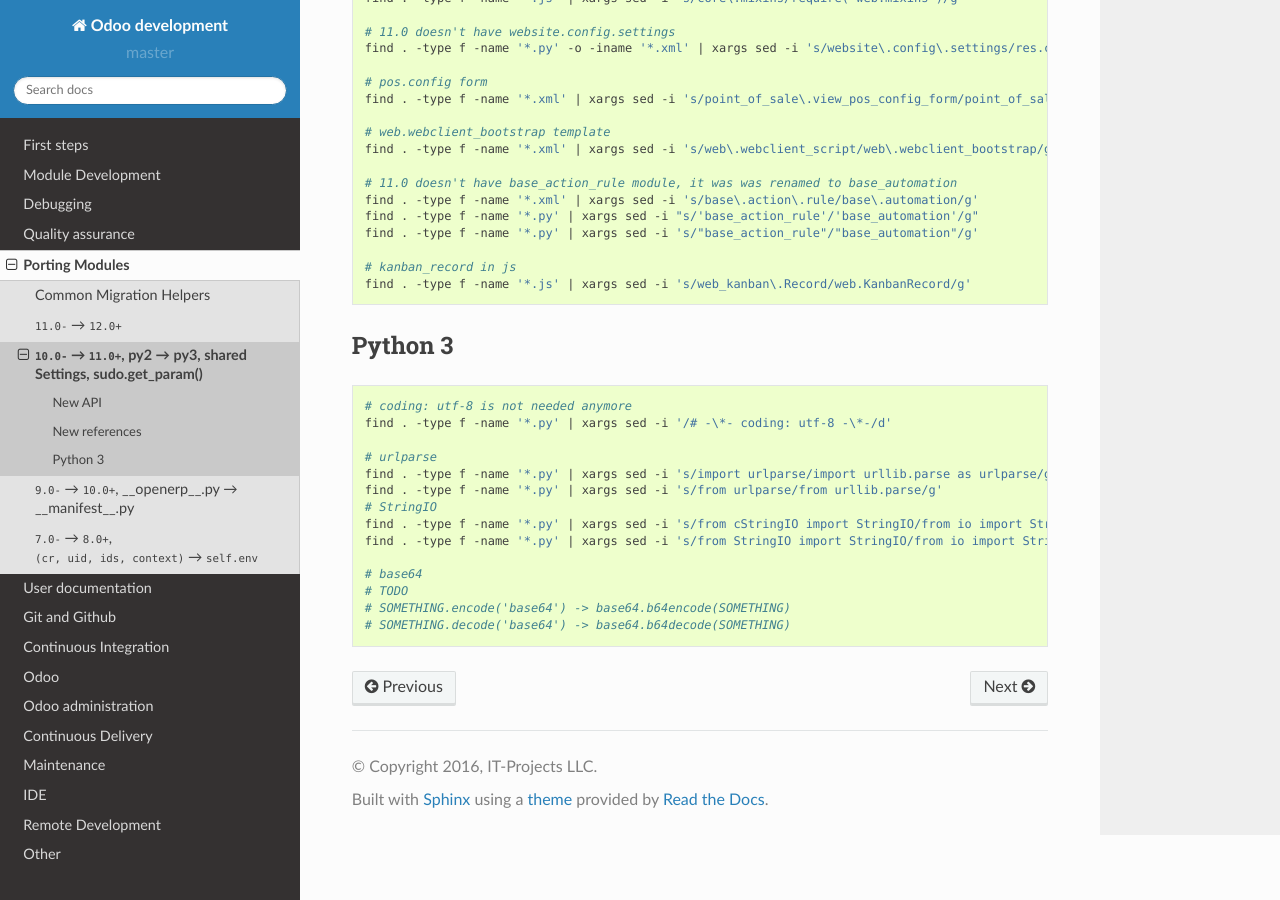
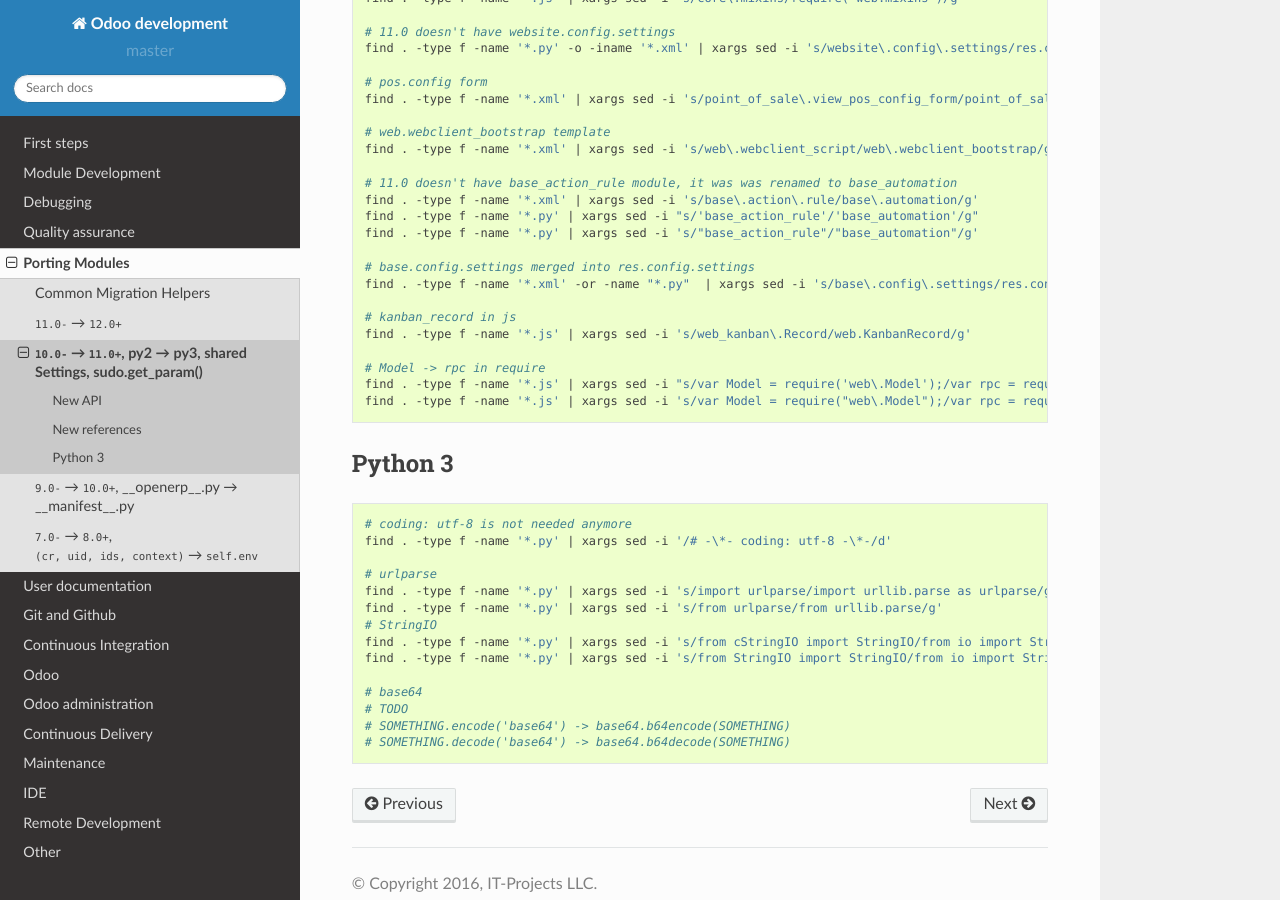
Before and after one commit to itpp-labs/odoo-development, a Sphinx documentation site: the page built from docs/migration/migrate-odoo-10-to-11.rst, in a window 1280 px wide and 900 px high, scrolled down 562 px. Built offline with Sphinx 7.4.7 and the Read the Docs theme 2.0.0, drawn with Linux system fonts in a browser that asks for light colours.

Commit message:
[ADD] sed 11.0 base.config.settings

```diff
--- a/docs/migration/migrate-odoo-10-to-11.rst
+++ b/docs/migration/migrate-odoo-10-to-11.rst
@@ -38,8 +38,15 @@ New references
     find . -type f -name '*.py' | xargs sed -i "s/'base_action_rule'/'base_automation'/g"
     find . -type f -name '*.py' | xargs sed -i 's/"base_action_rule"/"base_automation"/g'
 
+    # base.config.settings merged into res.config.settings
+    find . -type f -name '*.xml' -or -name "*.py"  | xargs sed -i 's/base\.config\.settings/res.config.settings/g'
+
     # kanban_record in js
     find . -type f -name '*.js' | xargs sed -i 's/web_kanban\.Record/web.KanbanRecord/g'
+
+    # Model -> rpc in require
+    find . -type f -name '*.js' | xargs sed -i "s/var Model = require('web\.Model');/var rpc = require('web\.rpc');/g"
+    find . -type f -name '*.js' | xargs sed -i 's/var Model = require("web\.Model");/var rpc = require("web\.rpc");/g'
 
 Python 3
 ========
```
